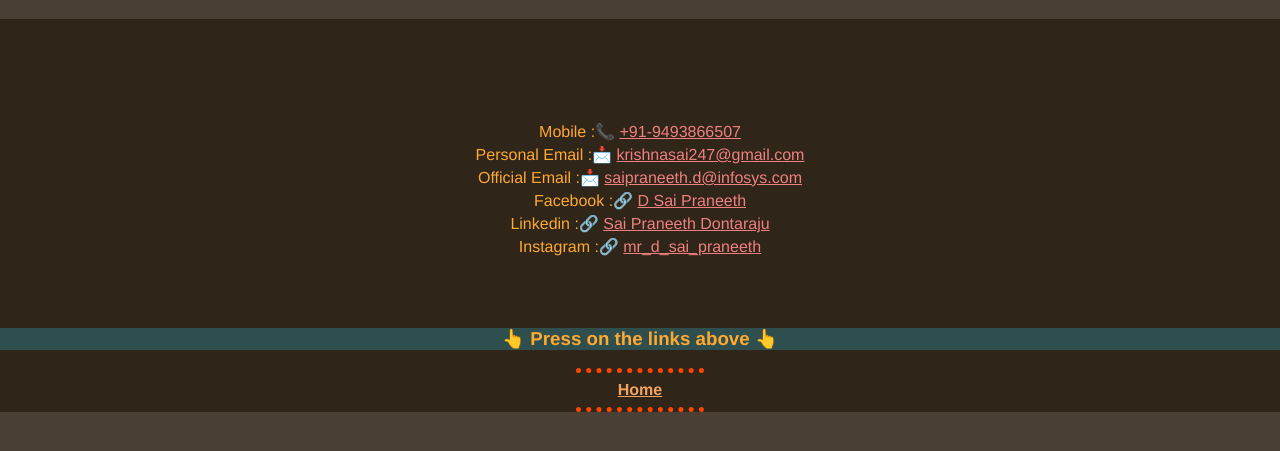
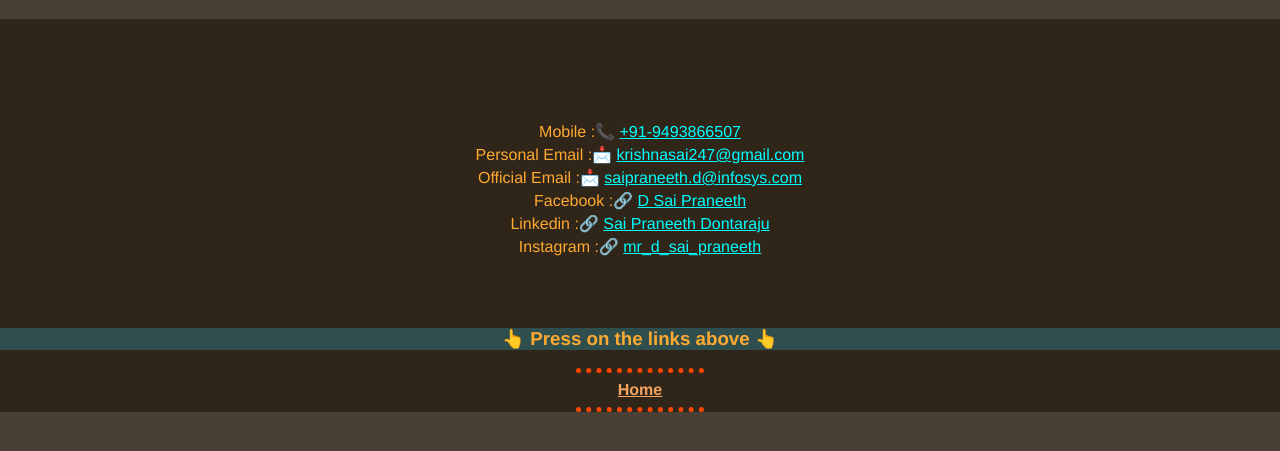
Before and after one commit to saipraneeth9/MY_DETAILS, a plain HTML site: page contact.html in a window 1280 px wide. Shown: the part 61-512 px from the top of the page. Drawn offline with Linux system fonts and the light colour scheme.

Commit message:
Update styles.css

```diff
--- a/styles.css
+++ b/styles.css
@@ -40,7 +40,7 @@ body {
 
   }
   .conlinks{
-      color: lightcoral;
+      color: cyan;
   }
   .edudiv{
       background-color: #2f2519;
```
